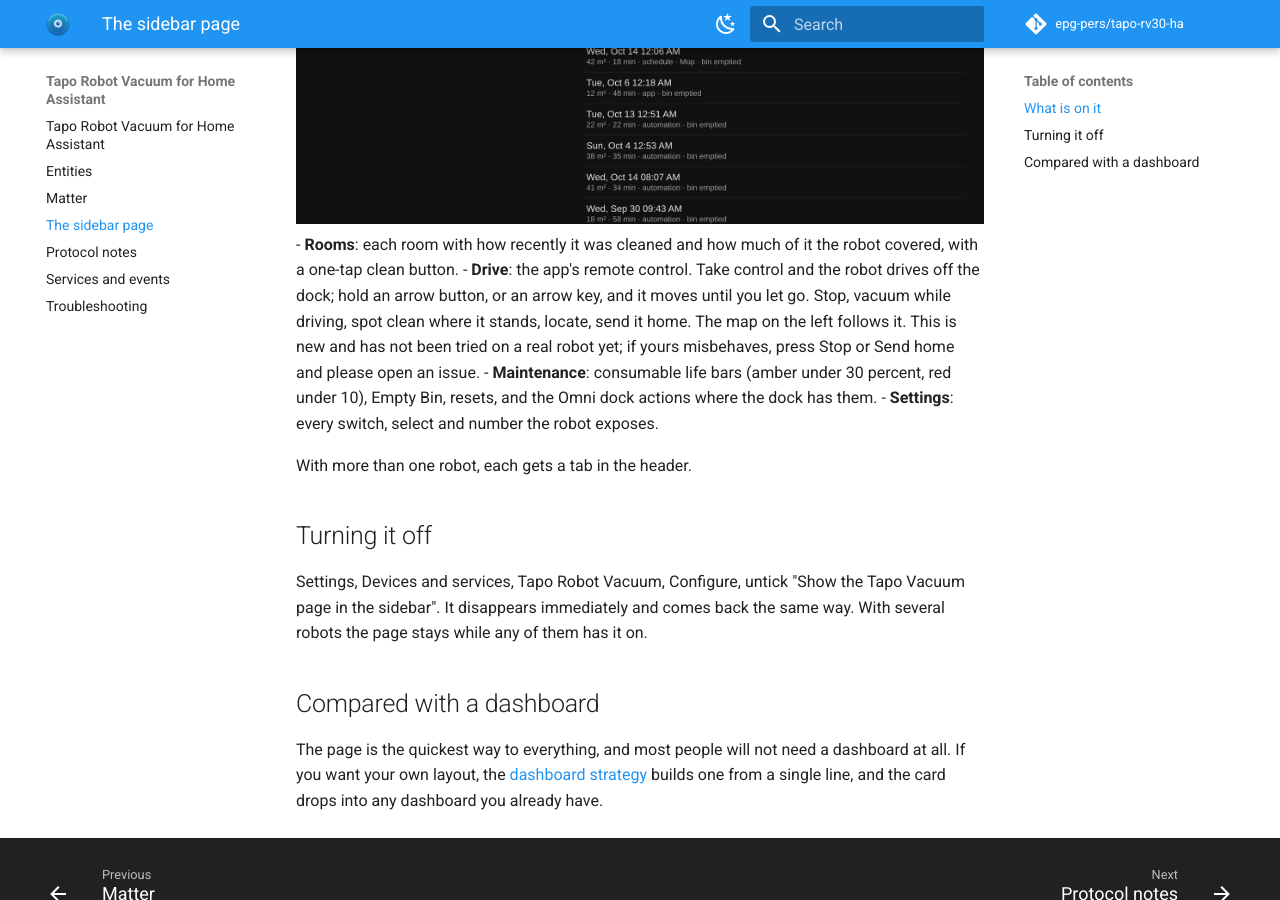
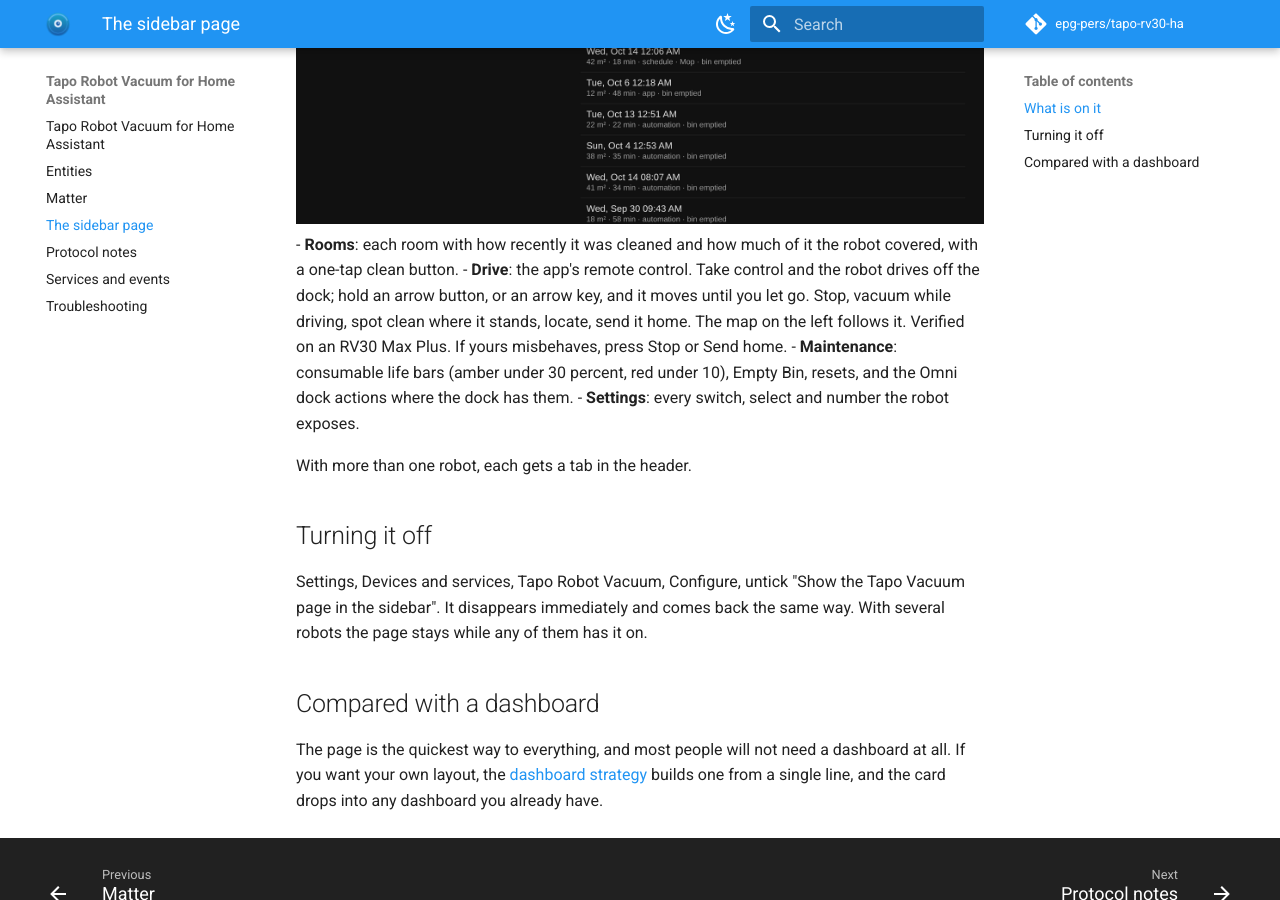
Before and after one commit to epg-pers/tapo-rv30-ha, an MkDocs documentation site: the page built from docs/panel.md, in a window 1280 px wide and 900 px high, scrolled down 1913 px. Built offline with MkDocs 1.6.1 and Material for MkDocs 9.7.7, drawn with Linux system fonts in a browser that asks for light colours; comment, search, counter and statistics services are not loaded.

Commit message:
0.19.0: remote drive verified on an RV30 Max Plus

```diff
--- a/docs/panel.md
+++ b/docs/panel.md
@@ -31,8 +31,7 @@
 - **Drive**: the app's remote control. Take control and the robot drives off the dock;
   hold an arrow button, or an arrow key, and it moves until you let go. Stop, vacuum while
   driving, spot clean where it stands, locate, send it home. The map on the left follows it.
-  This is new and has not been tried on a real robot yet; if yours misbehaves, press Stop
-  or Send home and please open an issue.
+  Verified on an RV30 Max Plus. If yours misbehaves, press Stop or Send home.
 - **Maintenance**: consumable life bars (amber under 30 percent, red under 10), Empty Bin,
   resets, and the Omni dock actions where the dock has them.
 - **Settings**: every switch, select and number the robot exposes.
```
Also changed, not shown: CHANGELOG.md (+2 -4 lines), README.md (+1 -1 lines), docs/protocol.md (+1 -1 lines), docs/services.md (+1 -1 lines), 3 other files.
